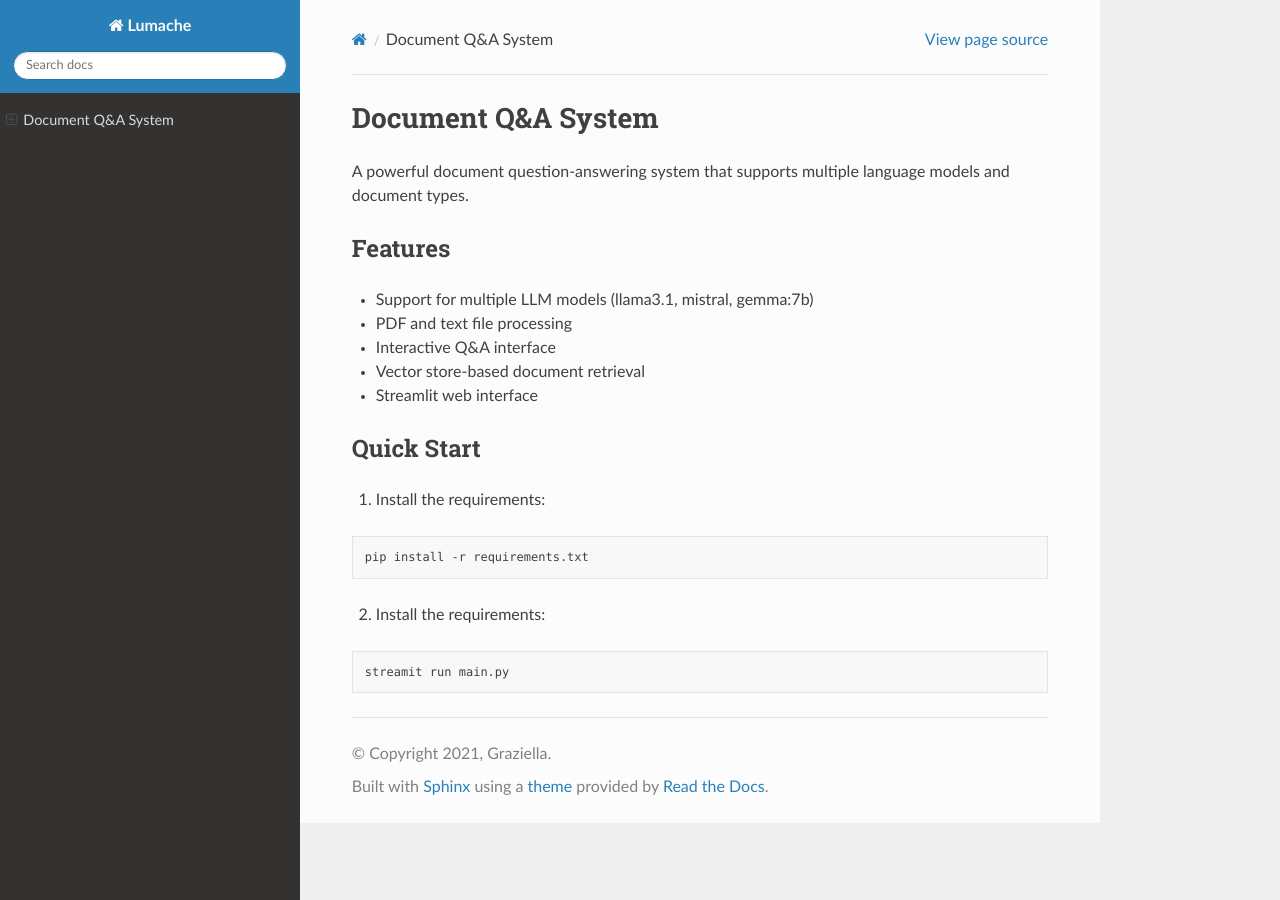
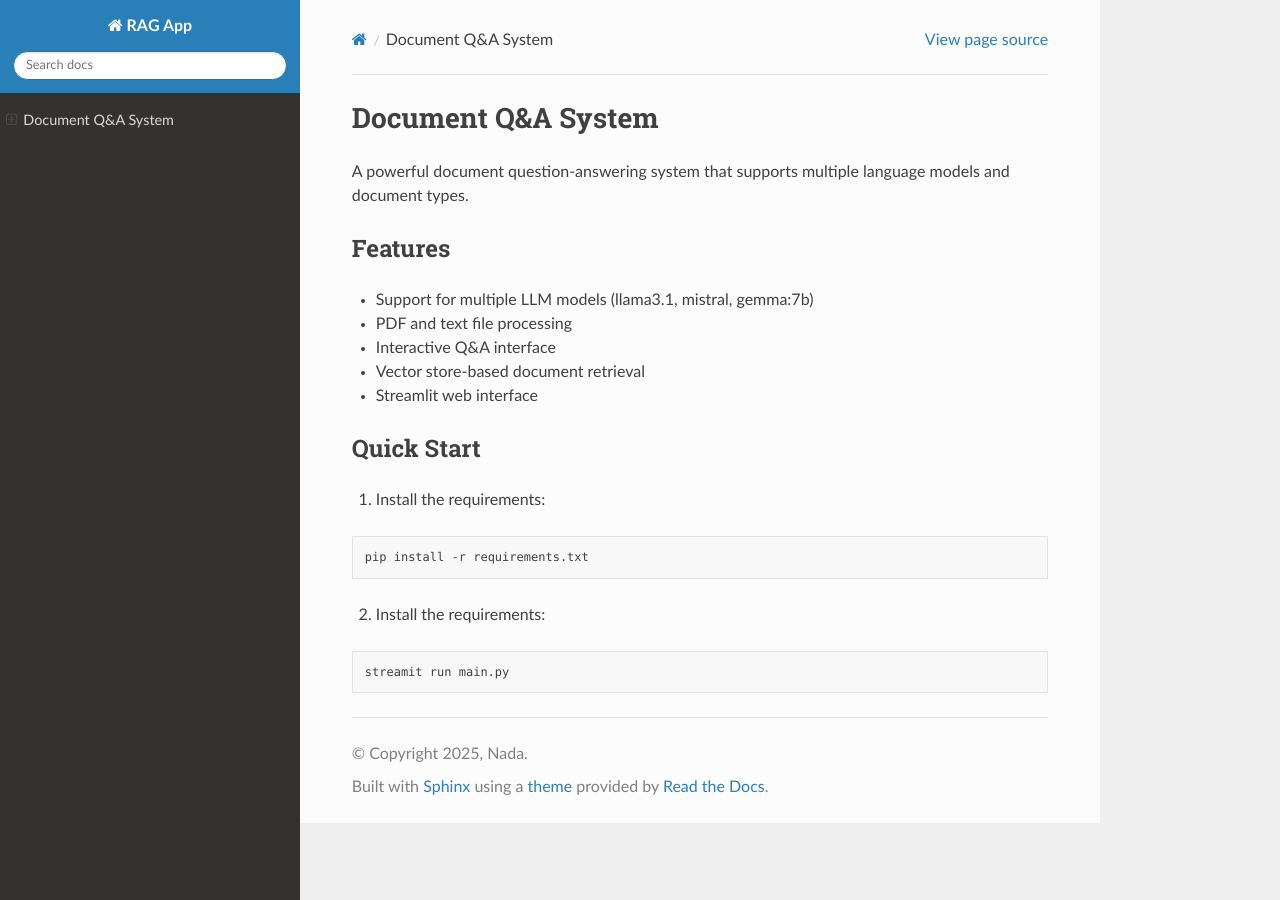
Before and after one commit to nadannnd/RAG-App-MM, a Sphinx documentation site: the page built from docs/source/index.rst, in a window 1280 px wide. Built offline with Sphinx 7.4.7 and the Read the Docs theme 3.1.0, drawn with Linux system fonts in a browser that asks for light colours.

Commit message:
Update conf.py

```diff
--- a/docs/source/conf.py
+++ b/docs/source/conf.py
@@ -2,9 +2,9 @@
 
 # -- Project information
 
-project = 'Lumache'
-copyright = '2021, Graziella'
-author = 'Graziella'
+project = 'RAG App'
+copyright = '2025, Nada'
+author = 'Nada'
 
 release = '0.1'
 version = '0.1.0'
```
